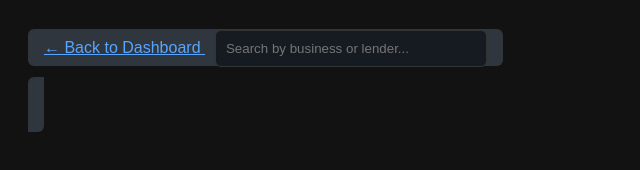
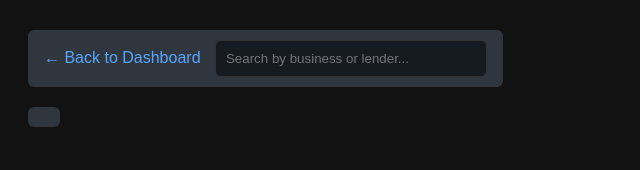
Before and after one commit to Maheedhar-rao/microservice-4, a website: page index.html in a window 1280 px wide. Shown: the part 98-268 px from the top of the page, without its empty margins (0-640 px from the left). Drawn offline with Linux system fonts and the light colour scheme; no server answers.

Commit message:
Update styles.css
updated back button logic because it is being applied to whole page

```diff
--- a/styles.css
+++ b/styles.css
@@ -40,16 +40,19 @@ body {
   margin-left: 10px;
 }
 .back-btn {
+  display: inline-block;
   padding: 10px 16px;
   background: #30363d;
   color: #58a6ff;
-  border: none;
   border-radius: 6px;
-  cursor: pointer;
+  text-decoration: none;
+  margin-right: 10px;
 }
+
 .back-btn:hover {
   background: #21262d;
 }
+
 .logo-container {
   display: flex;
   align-items: center;
```
